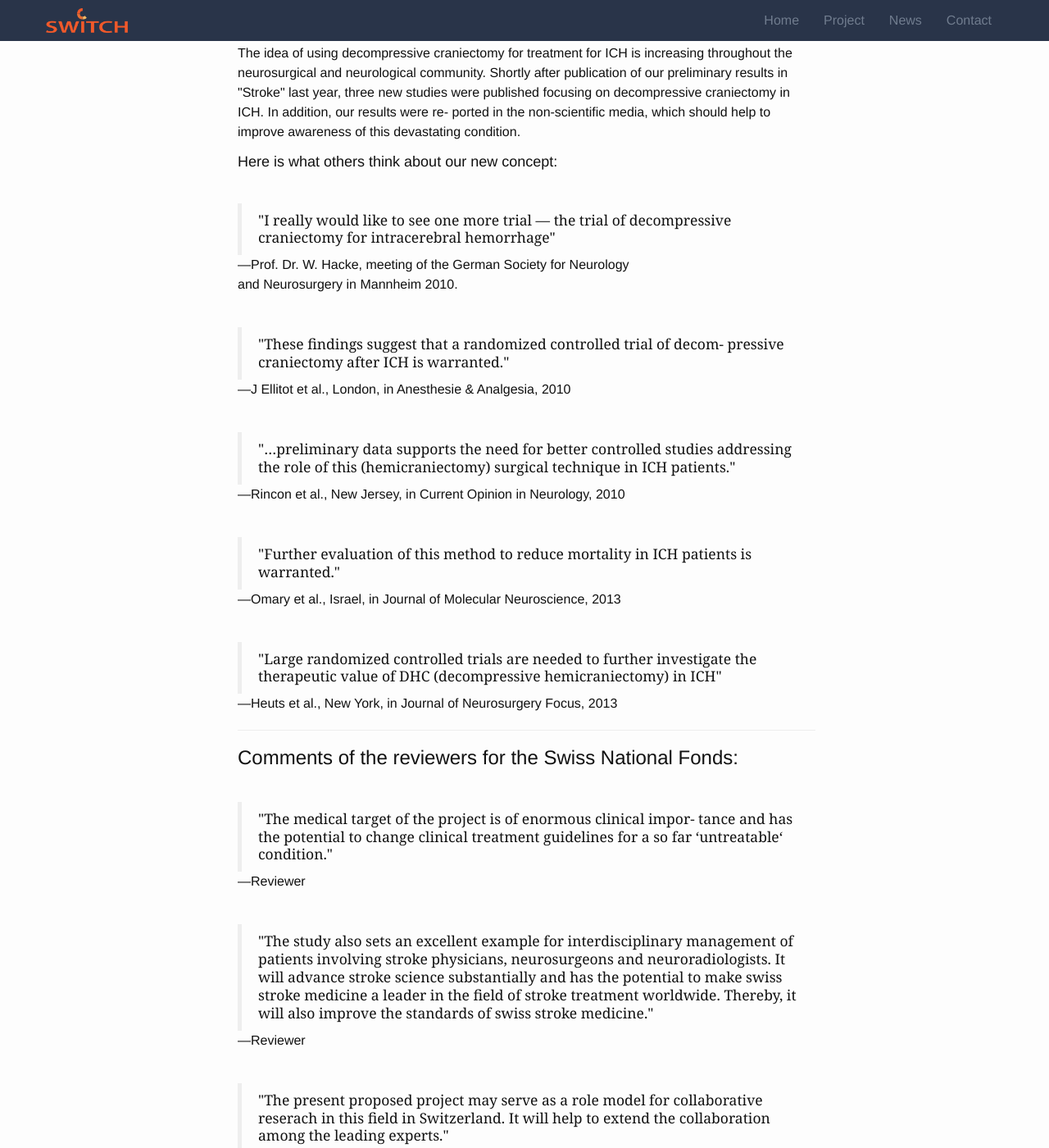
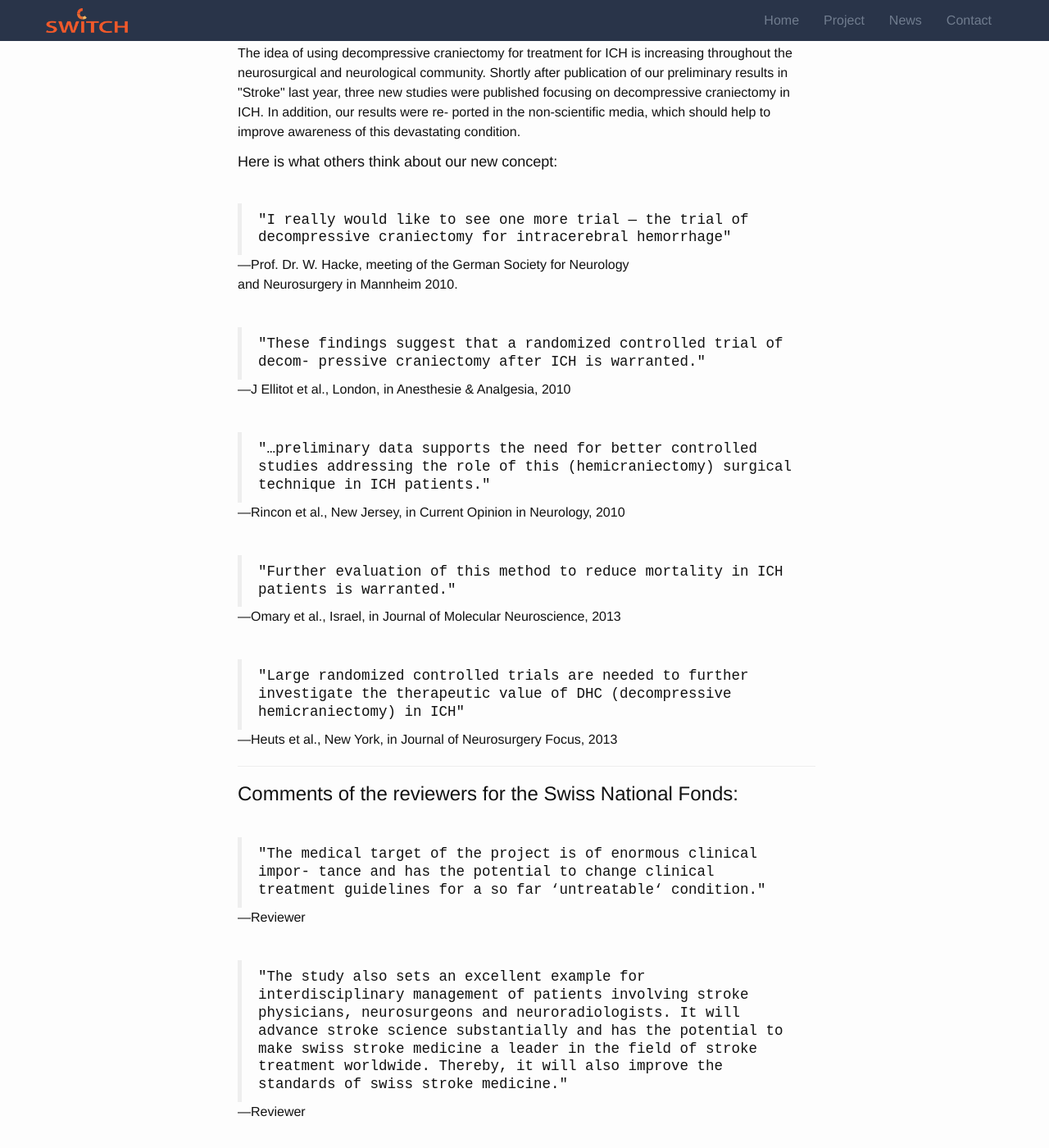
Before and after one commit to bressanj/switch, a Jekyll site: the page built from article/index.md, in a window 1280 px wide and 1400 px high, scrolled down 3527 px. Shown: the whole window at 82% size. Built offline with Jekyll 4.4.1, drawn with Linux system fonts in a browser that asks for light colours; Markdown is read by kramdown in place of the engine named in the settings.

Commit message:
Changed font and alignment in carousel caption.

```diff
--- a/basic_includes/css/styles.css
+++ b/basic_includes/css/styles.css
@@ -110,7 +110,7 @@
 blockquote {
    margin: 40px 0px 0px 0px;
    font-weight: 300;
-   font-family: georgia, serif;
+   font-family: "Courier New", Courier, monospace;
 }
 
 .carousel-caption blockquote {
@@ -127,6 +127,7 @@
 display: block;
 content: "\201C";
 font-size: 80px;
+font-family: georgia, serif;
 position: absolute;
 left: 0px;
 top: -40px;
@@ -139,7 +140,7 @@
 font-size: 12px;
 display: block;
 margin-top: 5px;
-text-align: right;
+text-align: center;
 }
 
 .well .page-header {
@@ -393,6 +394,13 @@
       font-size: 14px;
    }
 
+   #myCarousel .carousel-caption blockquote {
+      font-size: 13px;
+   }
+   #myCarousel .carousel-caption cite {
+      font-size: 10px;
+   }
+
    #slide1 {
       background: url('../../images/slide-1-sm.png') top center no-repeat;
    }
```
